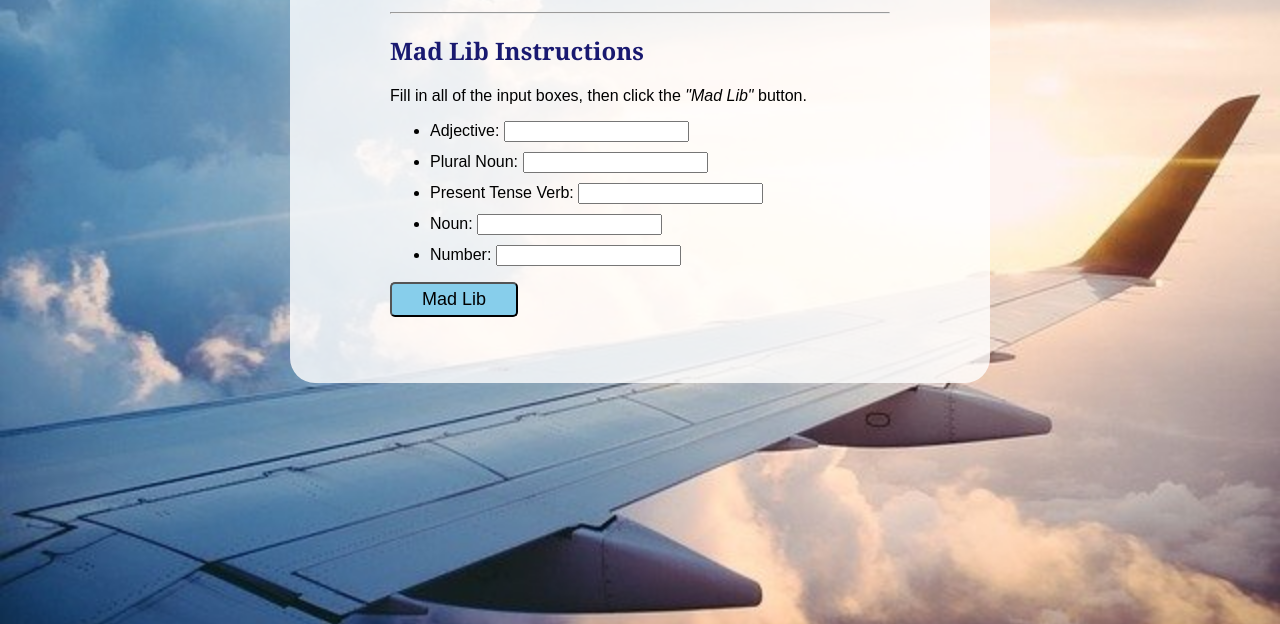
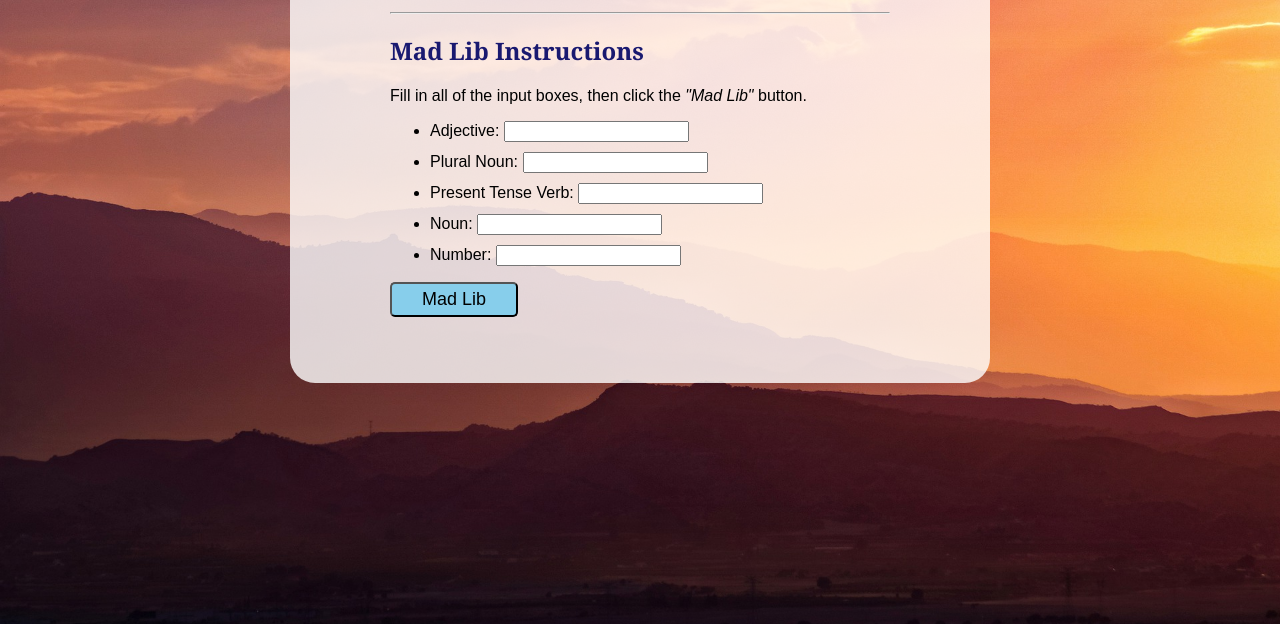
Before and after one commit to OilyPotato819/Mad-Lib, a plain HTML site: page index.html in a window 1280 px wide. Shown: the part 176-800 px from the top of the page. Drawn offline with Linux system fonts and the light colour scheme.

Commit message:
changed background

```diff
--- a/style.css
+++ b/style.css
@@ -1,5 +1,5 @@
 html {
-    background: url("img/airplane-wing.jpg") no-repeat center fixed;
+    background: url("img/background.jpg") no-repeat center fixed;
     background-size: cover;
 }
 
```
Also changed, not shown: img/airplane-wing.jpg (deleted), img/background.jpg (added).
